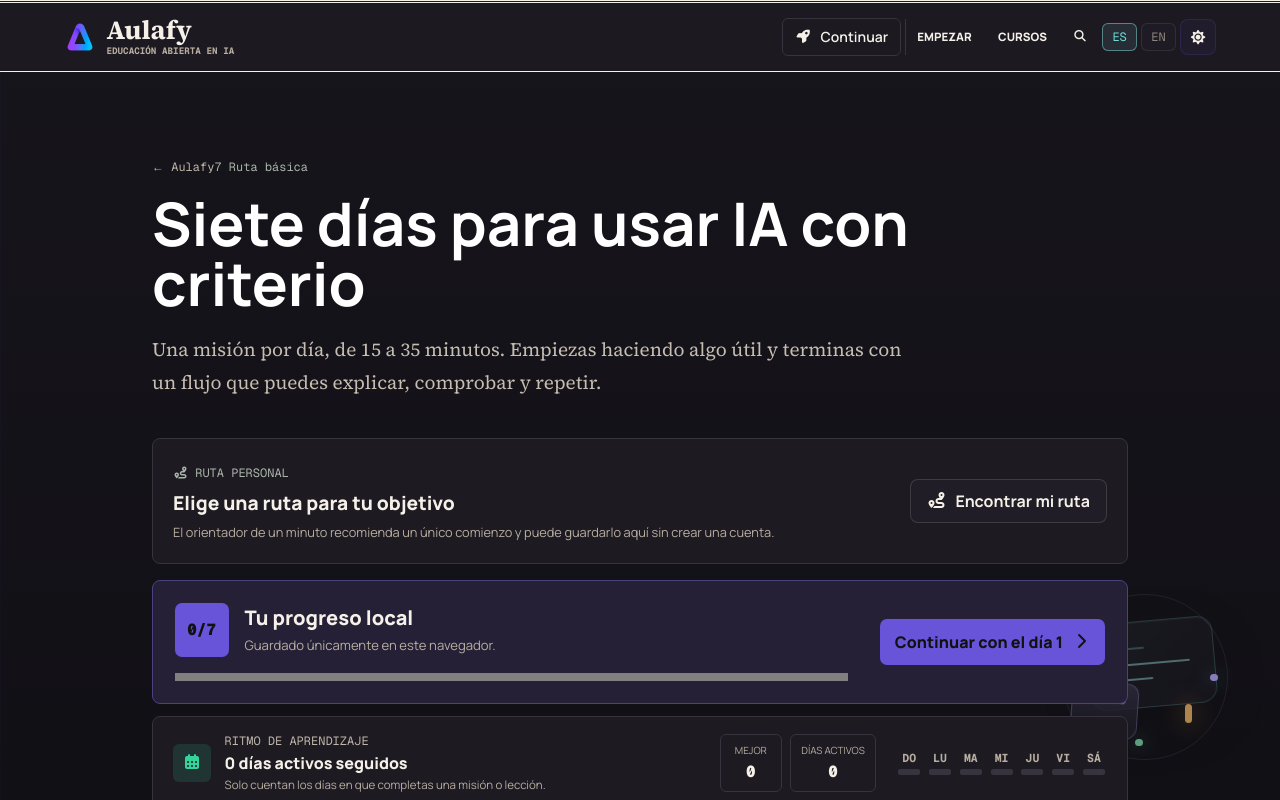
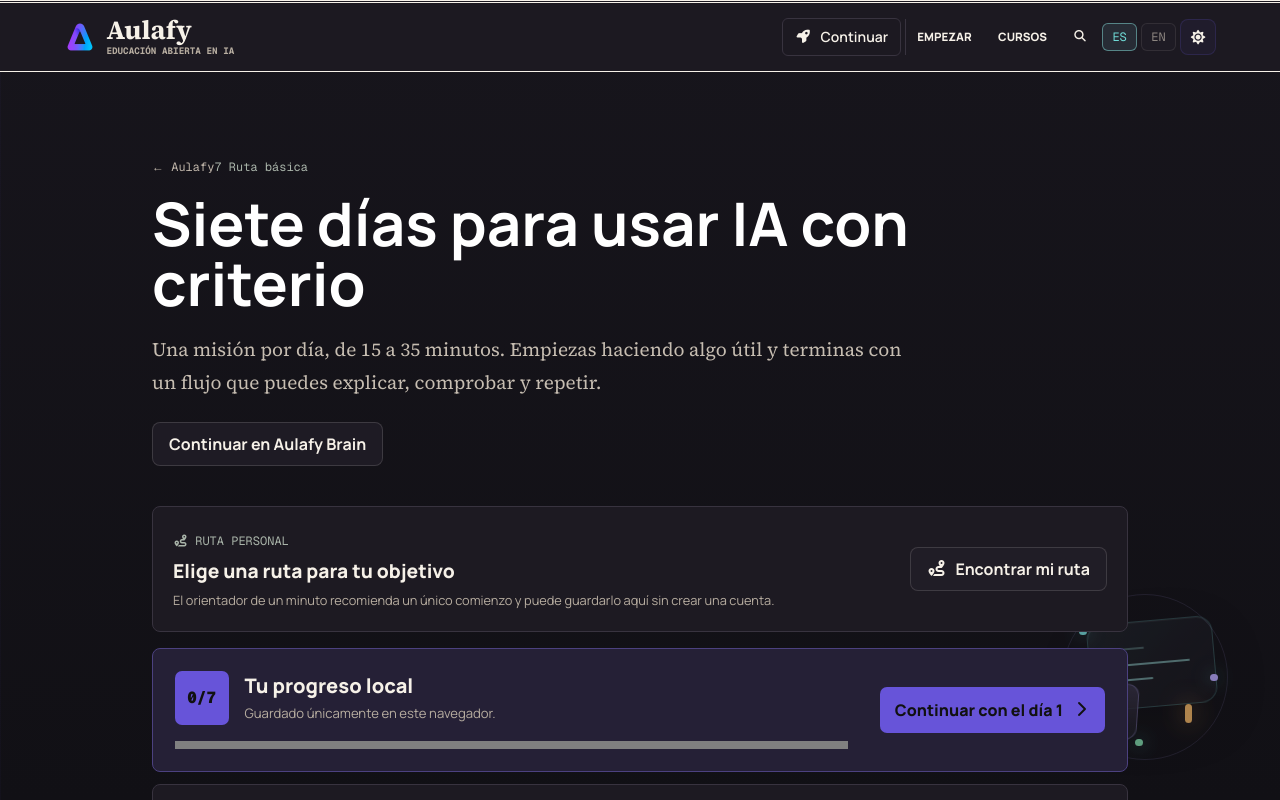
Before and after one commit to aulafy/claude, a Next.js app: page /mi-ruta in a window 1280 px wide. Shown: the top 800 px of the page. Built offline with nearby package versions, Linux system fonts and the light colour scheme; no server answers.

Commit message:
feat(aulafy): connect starter paths to Brain

```diff
--- a/app/en/my-path/page.tsx
+++ b/app/en/my-path/page.tsx
@@ -14,6 +14,7 @@
     <span className="aula-section-label mt-8"><span aria-hidden="true">7</span> Beginner path</span>
     <h1 className="mt-4 max-w-4xl font-display text-4xl font-bold text-white sm:text-6xl">Seven days to use AI with judgment</h1>
     <p className="lesson-lead mt-5 max-w-3xl">One 15-to-35-minute mission per day. Start by doing something useful and finish with a workflow you can explain, verify, and repeat.</p>
+    <Link href="/en/brain" className="aula-button aula-button-secondary mt-6 inline-flex">Continue in Aulafy Brain</Link>
     <SevenDayPath locale="en" />
   </div>;
 }
--- a/app/mi-ruta/page.tsx
+++ b/app/mi-ruta/page.tsx
@@ -14,6 +14,7 @@
     <span className="aula-section-label mt-8"><span aria-hidden="true">7</span> Ruta básica</span>
     <h1 className="mt-4 max-w-4xl font-display text-4xl font-bold text-white sm:text-6xl">Siete días para usar IA con criterio</h1>
     <p className="lesson-lead mt-5 max-w-3xl">Una misión por día, de 15 a 35 minutos. Empiezas haciendo algo útil y terminas con un flujo que puedes explicar, comprobar y repetir.</p>
+    <Link href="/brain" className="aula-button aula-button-secondary mt-6 inline-flex">Continuar en Aulafy Brain</Link>
     <SevenDayPath />
   </div>;
 }
```
